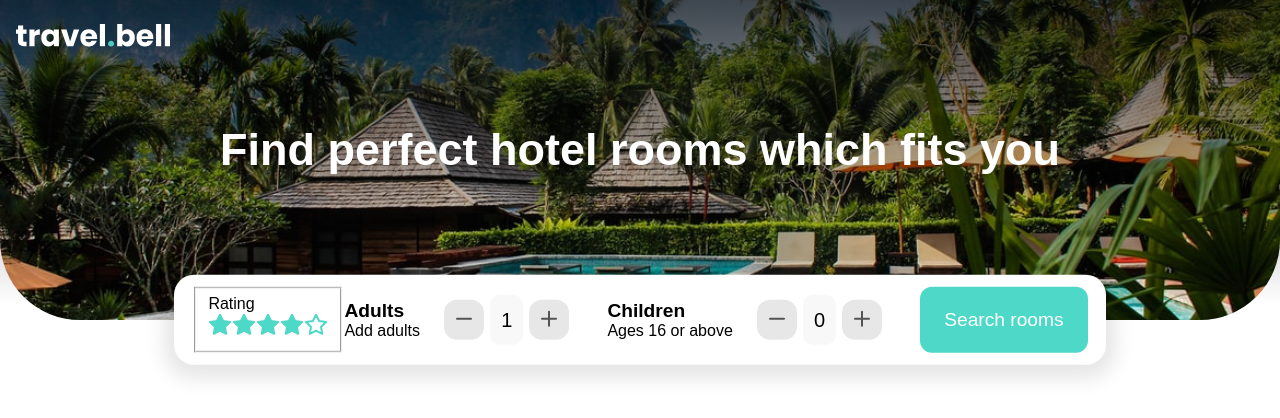
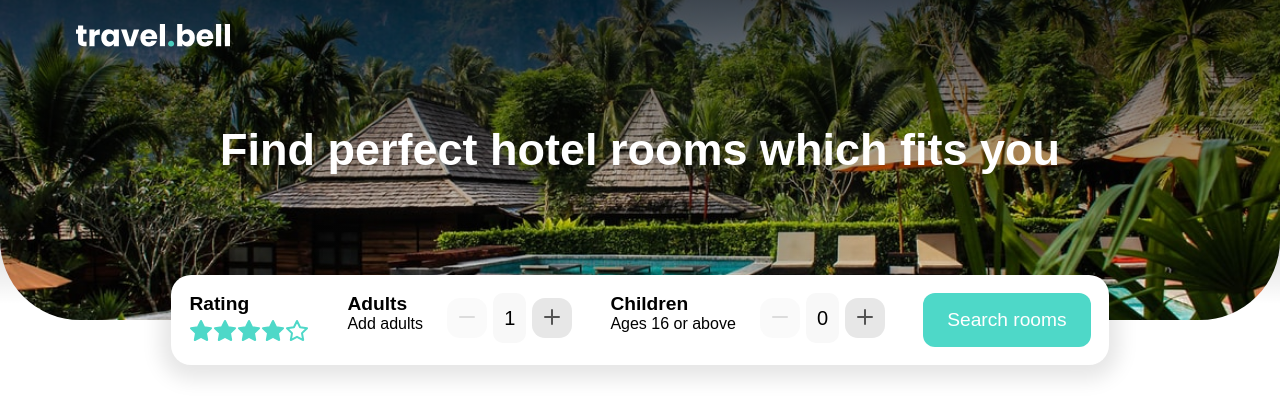
Before and after one commit to PiotrGasiorek/travel.bell, a React (Create React App) app: page / in a window 1280 px wide. Shown: the top 418 px of the page. Built offline with nearby package versions, Linux system fonts and the light colour scheme.

Commit message:
Added some styles for form

```diff
--- a/src/App.scss
+++ b/src/App.scss
@@ -23,6 +23,7 @@ $black: #545454;
     z-index: 0;
     display: flex;
     flex-direction: column;
+    align-items: center;
 
     &:before{
         position: absolute;
@@ -48,6 +49,7 @@ $black: #545454;
 
 .nav{
     height: 70px;
+    max-width: $page-width;
     width: 100%;
     display: flex;
     align-items: center;
@@ -88,7 +90,7 @@ input[type=number] {
     border-radius: 20px;
     display: flex;
     flex-wrap: wrap;
-    padding: 12px 18px;
+    padding: 18px;
     box-shadow: 0px 4px 20px 10px rgba(0, 0, 0, 0.1);
     width: fit-content;
 
@@ -118,12 +120,22 @@ input[type=number] {
     }
 }
 
-.counter{
+.rating-filter{
+    flex-direction: column;
+    &__label{
+        width: 100%;
+        margin-bottom: 4px;
+    }
+}
+
+.counter,
+.rating-filter{
     border: none;
     display: flex;
     align-items: center;
     margin: 0;
     padding: 0 38px 0 0;
+    height: fit-content;
 
     &__input{
         width: 3ch;
@@ -141,6 +153,7 @@ input[type=number] {
         display: flex;
         flex-direction: column;
         padding-right: 24px;
+        align-self: flex-start;
 
         &__header{
             font-weight: 600;
@@ -155,6 +168,11 @@ input[type=number] {
         color: $black;
         border: none;
         border-radius: 13px;
+
+        &--disabled{
+            opacity: .2;
+            cursor: not-allowed;
+        }
     }
 }
 
```
